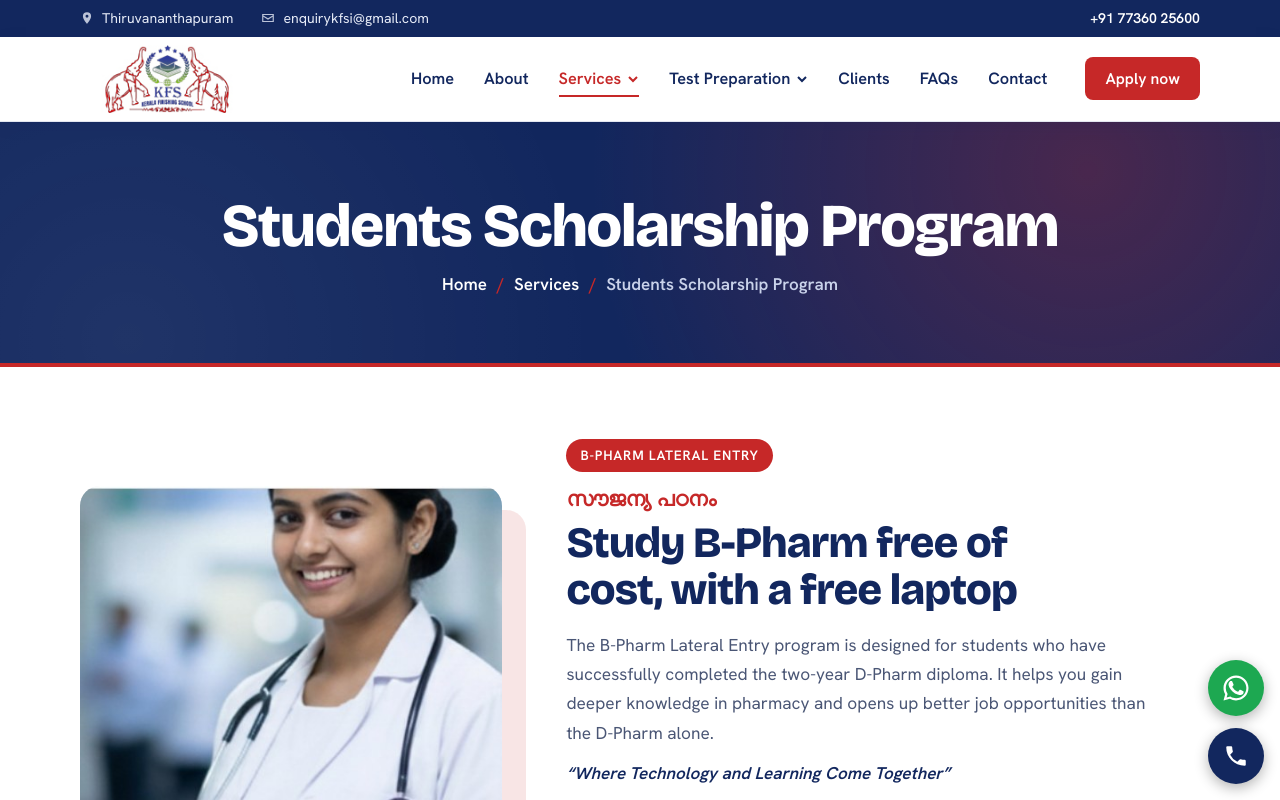
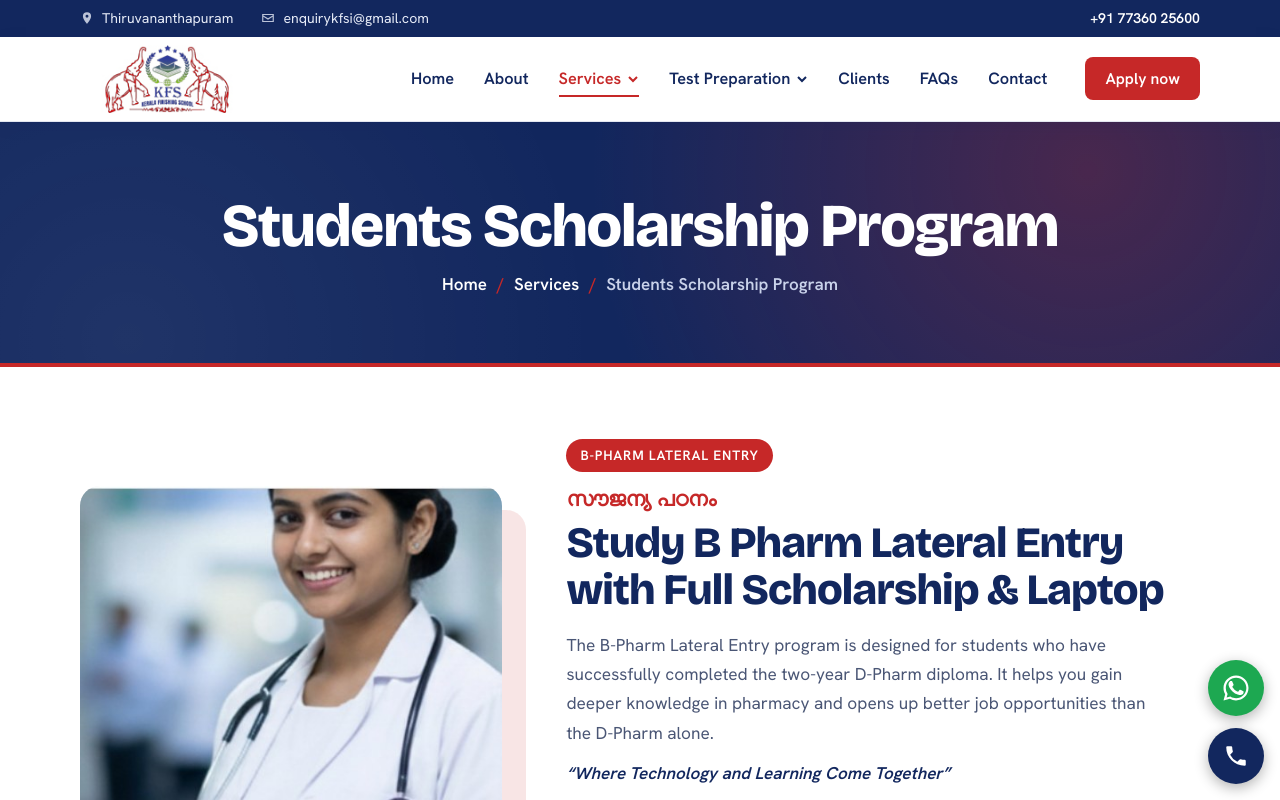
Before and after one commit to Dinoy77/kfs-website, a React (Vite) app: page /scholarship in a window 1280 px wide. Shown: the top 800 px of the page. Built offline with nearby package versions, Linux system fonts and the light colour scheme.

Commit message:
Update scholarship page heading

```diff
--- a/src/data/scholarship.js
+++ b/src/data/scholarship.js
@@ -9,7 +9,7 @@ export const scholarship = {
   photoAlt: 'Pharmacy student in a white coat holding a book',
   tag: 'B-Pharm Lateral Entry',
   malayalam: 'സൗജന്യ പഠനം', // "Free education"
-  headline: 'Study B-Pharm free of cost, with a free laptop',
+  headline: 'Study B Pharm Lateral Entry with Full Scholarship & Laptop',
   intro:
     'The B-Pharm Lateral Entry program is designed for students who have successfully completed the two-year D-Pharm diploma. It helps you gain deeper knowledge in pharmacy and opens up better job opportunities than the D-Pharm alone.',
   quote: '“Where Technology and Learning Come Together”',
```
